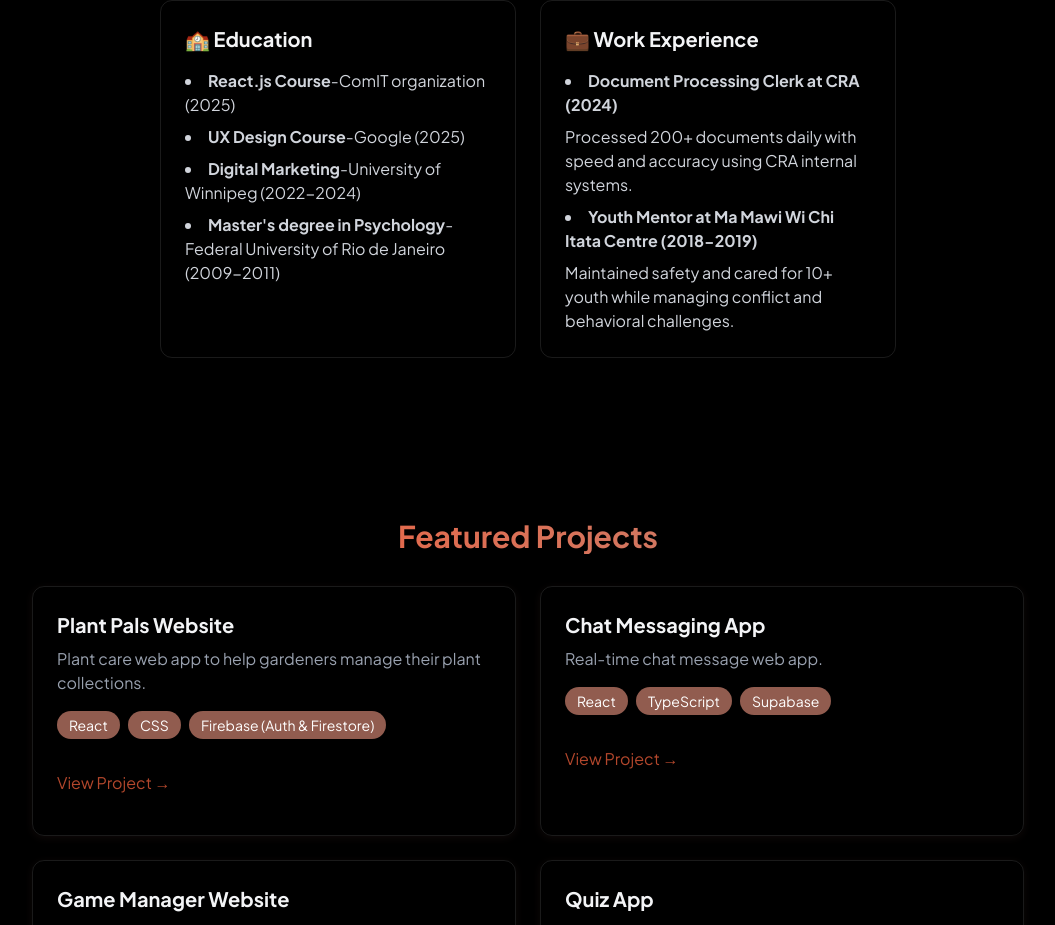
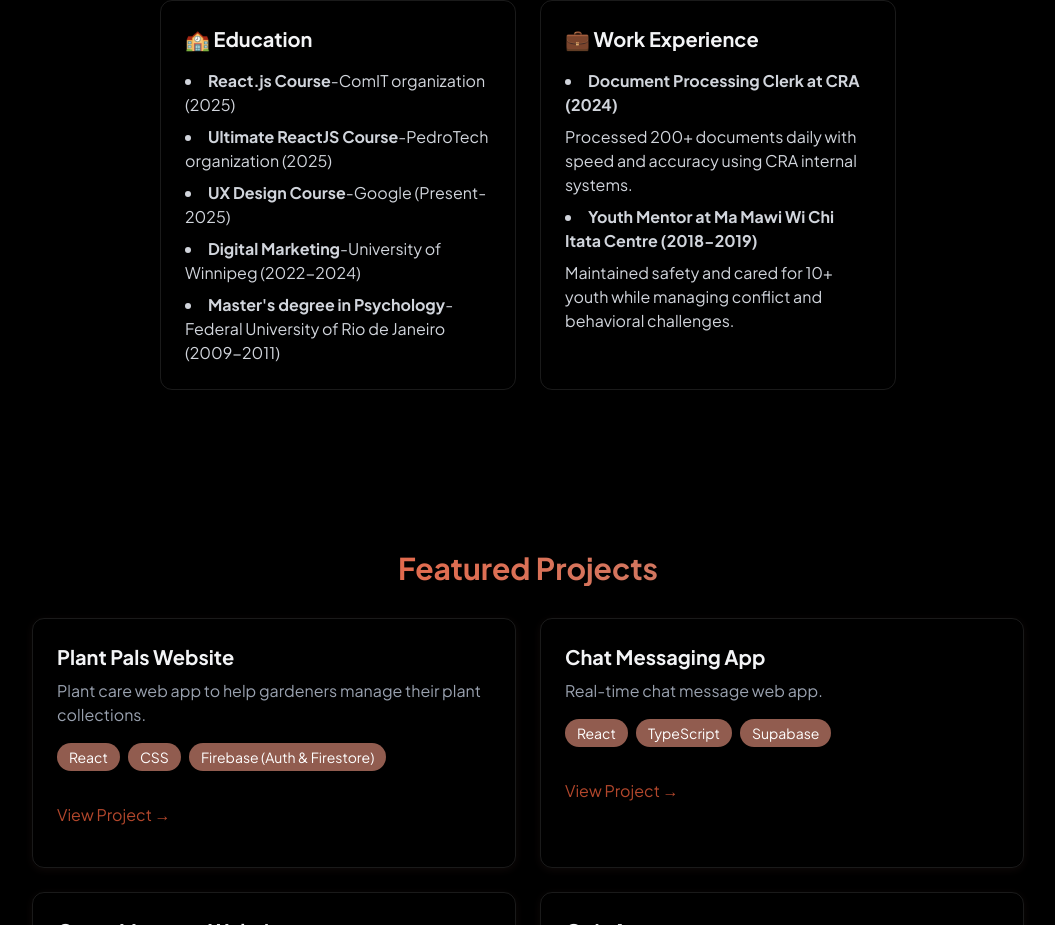
Before and after one commit to saraccmululo/Portfolio, a React (Vite) app: page / in a window 1280 px wide. Shown: the part 1414-2339 px from the top of the page, without its empty margins (112-1167 px from the left). Built offline with nearby package versions, Linux system fonts and the light colour scheme.

Commit message:
Added React course on Education

```diff
--- a/src/components/sections/About.jsx
+++ b/src/components/sections/About.jsx
@@ -59,7 +59,10 @@ const About = () => {
                 <strong>React.js Course</strong>-ComIT organization (2025)
               </li>
               <li>
-                <strong>UX Design Course</strong>-Google (2025)
+                <strong>Ultimate ReactJS Course</strong>-PedroTech organization (2025)
+              </li>
+              <li>
+                <strong>UX Design Course</strong>-Google (Present-2025)
               </li>
               <li>
                 <strong>Digital Marketing</strong>-University of Winnipeg
```
